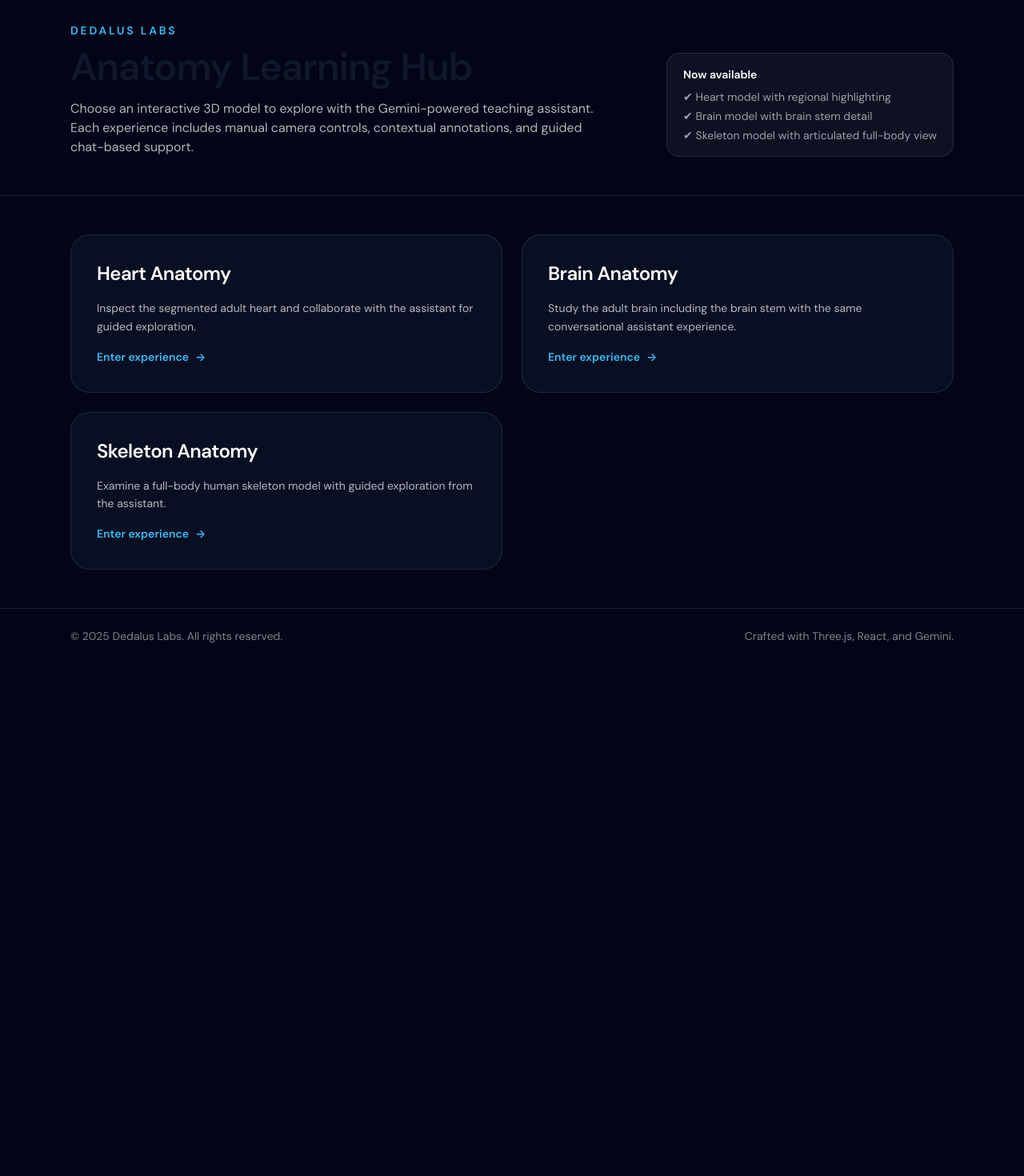
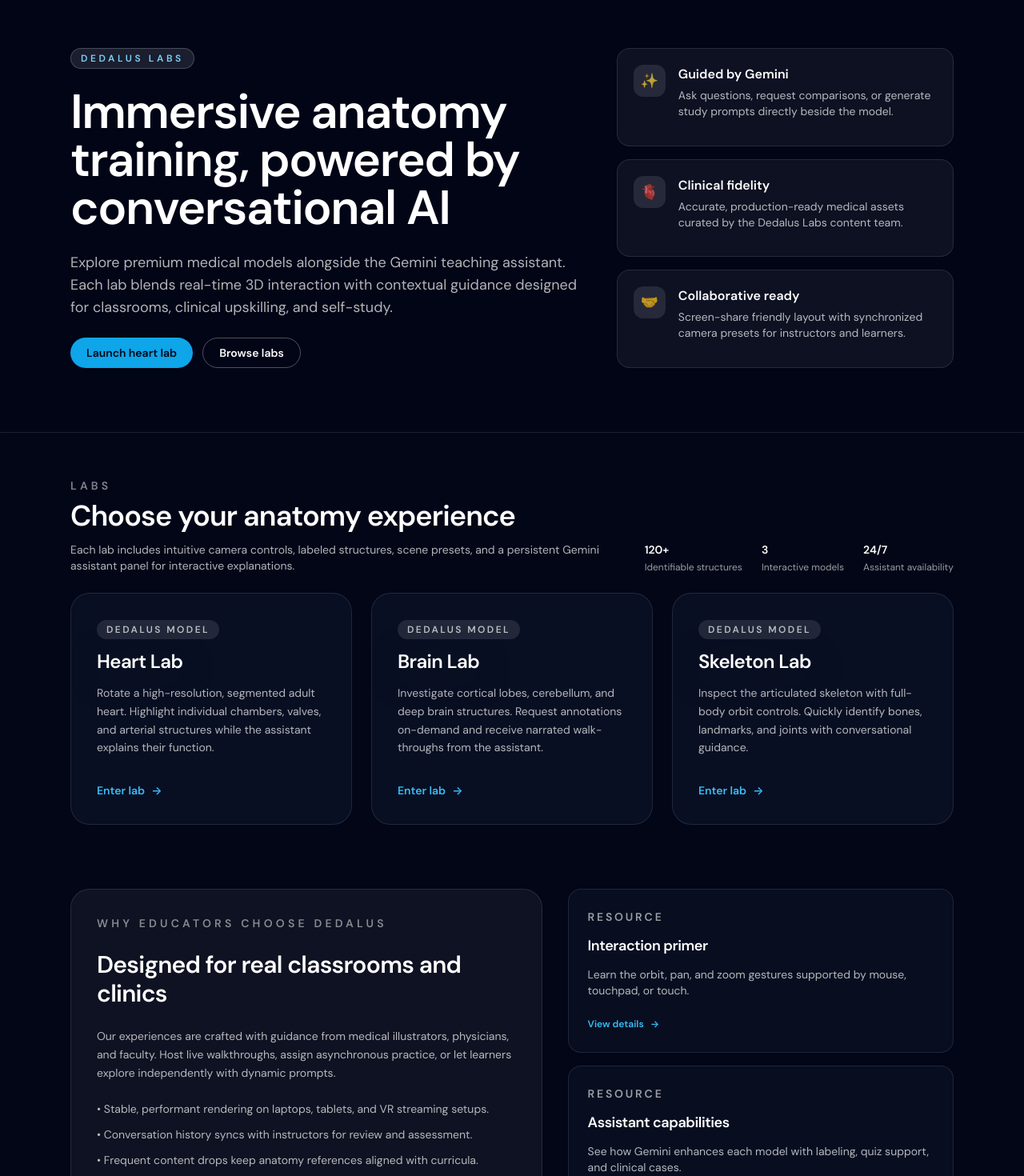
Before and after one commit to decaylee13/Anatomy_View, a React (Vite) app in the folder frontend/: page / in a window 1280 px wide. Shown: the part 20-1490 px from the top of the page at 80% size. Before the commit the page ends 849 px from the top, so only its background shows below. Built offline with nearby package versions, Linux system fonts and the light colour scheme.

Commit message:
Revamp home page with marketing-focused layout

```diff
--- a/frontend/src/Home.jsx
+++ b/frontend/src/Home.jsx
@@ -1,70 +1,210 @@
 import { Link } from 'react-router-dom';
 
-const models = [
+const experiences = [
   {
-    name: 'Heart Anatomy',
-    description: 'Inspect the segmented adult heart and collaborate with the assistant for guided exploration.',
+    name: 'Heart Lab',
+    description:
+      'Rotate a high-resolution, segmented adult heart. Highlight individual chambers, valves, and arterial structures while the assistant explains their function.',
     href: '/heart',
-    accent: 'from-rose-500/80 to-rose-600/60'
+    accent: 'from-rose-500/90 via-rose-500/60 to-rose-600/40'
   },
   {
-    name: 'Brain Anatomy',
-    description: 'Study the adult brain including the brain stem with the same conversational assistant experience.',
+    name: 'Brain Lab',
+    description:
+      'Investigate cortical lobes, cerebellum, and deep brain structures. Request annotations on-demand and receive narrated walk-throughs from the assistant.',
     href: '/brain',
-    accent: 'from-indigo-500/80 to-indigo-600/60'
+    accent: 'from-indigo-500/90 via-indigo-500/60 to-indigo-600/40'
   },
   {
-    name: 'Skeleton Anatomy',
-    description: 'Examine a full-body human skeleton model with guided exploration from the assistant.',
+    name: 'Skeleton Lab',
+    description:
+      'Inspect the articulated skeleton with full-body orbit controls. Quickly identify bones, landmarks, and joints with conversational guidance.',
     href: '/skeleton',
-    accent: 'from-amber-500/80 to-amber-600/60'
+    accent: 'from-amber-500/90 via-amber-500/60 to-amber-600/40'
   }
 ];
 
+const highlights = [
+  {
+    title: 'Guided by Gemini',
+    detail: 'Ask questions, request comparisons, or generate study prompts directly beside the model.',
+    icon: '✨'
+  },
+  {
+    title: 'Clinical fidelity',
+    detail: 'Accurate, production-ready medical assets curated by the Dedalus Labs content team.',
+    icon: '🫀'
+  },
+  {
+    title: 'Collaborative ready',
+    detail: 'Screen-share friendly layout with synchronized camera presets for instructors and learners.',
+    icon: '🤝'
+  }
+];
+
+const quickLinks = [
+  {
+    title: 'Interaction primer',
+    description: 'Learn the orbit, pan, and zoom gestures supported by mouse, touchpad, or touch.',
+    href: '/docs/controls'
+  },
+  {
+    title: 'Assistant capabilities',
+    description: 'See how Gemini enhances each model with labeling, quiz support, and clinical cases.',
+    href: '/docs/assistant'
+  }
+];
+
+function ExperienceCard({ experience }) {
+  return (
+    <Link
+      to={experience.href}
+      className="group relative flex flex-col overflow-hidden rounded-3xl border border-white/10 bg-slate-900/60 p-8 transition duration-300 hover:border-white/30 hover:bg-slate-900/80"
+    >
+      <div className={`pointer-events-none absolute inset-0 -z-10 bg-gradient-to-br ${experience.accent} opacity-0 transition duration-300 group-hover:opacity-25`} />
+      <div className="relative flex flex-1 flex-col justify-between gap-8">
+        <div className="space-y-3">
+          <span className="inline-flex items-center rounded-full bg-white/10 px-3 py-1 text-xs font-semibold uppercase tracking-[0.2em] text-white/70">
+            Dedalus model
+          </span>
+          <h3 className="text-2xl font-semibold text-white drop-shadow-[0_8px_25px_rgba(15,23,42,0.4)]">
+            {experience.name}
+          </h3>
+          <p className="text-sm leading-relaxed text-white/70">{experience.description}</p>
+        </div>
+        <span className="inline-flex items-center gap-2 text-sm font-semibold text-sky-400 transition group-hover:translate-x-1 group-hover:text-sky-200">
+          Enter lab
+          <span aria-hidden="true">→</span>
+        </span>
+      </div>
+    </Link>
+  );
+}
+
+function HighlightBadge({ highlight }) {
+  return (
+    <div className="flex items-start gap-4 rounded-2xl border border-white/10 bg-white/5 p-5 text-sm text-white/70">
+      <div className="flex h-10 w-10 flex-shrink-0 items-center justify-center rounded-xl bg-white/10 text-lg">{highlight.icon}</div>
+      <div className="space-y-1">
+        <p className="text-base font-semibold text-white">{highlight.title}</p>
+        <p>{highlight.detail}</p>
+      </div>
+    </div>
+  );
+}
+
+function QuickLinkCard({ item }) {
+  return (
+    <a
+      href={item.href}
+      className="group relative overflow-hidden rounded-2xl border border-white/10 bg-slate-900/50 p-6 transition hover:border-white/30 hover:bg-slate-900/80"
+    >
+      <div className="space-y-3">
+        <p className="text-sm font-semibold uppercase tracking-[0.2em] text-white/60">Resource</p>
+        <h3 className="text-lg font-semibold text-white">{item.title}</h3>
+        <p className="text-sm text-white/70">{item.description}</p>
+      </div>
+      <span className="mt-6 inline-flex items-center gap-2 text-xs font-semibold text-sky-400 transition group-hover:translate-x-1 group-hover:text-sky-200">
+        View details
+        <span aria-hidden="true">→</span>
+      </span>
+    </a>
+  );
+}
+
 function Home() {
   return (
-    <div className="flex min-h-screen flex-col bg-slate-950 text-white">
-      <header className="border-b border-white/10 bg-slate-950/80">
-        <div className="mx-auto flex w-full max-w-6xl flex-col gap-4 px-6 py-12 sm:flex-row sm:items-end sm:justify-between">
-          <div>
-            <p className="text-sm font-semibold uppercase tracking-[0.2em] text-sky-400">Dedalus Labs</p>
-            <h1 className="mt-3 text-4xl font-semibold leading-tight sm:text-5xl">Anatomy Learning Hub</h1>
-            <p className="mt-4 max-w-2xl text-base text-white/70">
-              Choose an interactive 3D model to explore with the Gemini-powered teaching assistant. Each experience includes
-              manual camera controls, contextual annotations, and guided chat-based support.
+    <div className="relative min-h-screen overflow-hidden bg-slate-950 text-white">
+      <div className="pointer-events-none absolute inset-0 -z-10 bg-[radial-gradient(circle_at_top,_rgba(56,189,248,0.12),_transparent_60%)]" />
+      <div className="pointer-events-none absolute inset-y-0 right-0 -z-10 w-[40rem] max-w-full translate-x-1/3 bg-[conic-gradient(from_140deg_at_50%_50%,_rgba(59,130,246,0.18),_transparent_60%)] blur-3xl" />
+
+      <header className="border-b border-white/10 bg-slate-950/80 backdrop-blur">
+        <div className="mx-auto flex w-full max-w-6xl flex-col gap-12 px-6 py-16 lg:flex-row lg:items-end lg:justify-between lg:py-20">
+          <div className="max-w-2xl space-y-6">
+            <p className="inline-flex items-center rounded-full border border-white/20 bg-white/10 px-3 py-1 text-xs font-semibold uppercase tracking-[0.3em] text-sky-300">
+              Dedalus Labs
             </p>
+            <h1 className="text-4xl font-semibold leading-tight text-white sm:text-5xl lg:text-6xl">
+              Immersive anatomy training, powered by conversational AI
+            </h1>
+            <p className="text-base text-white/70 sm:text-lg">
+              Explore premium medical models alongside the Gemini teaching assistant. Each lab blends real-time 3D interaction with contextual guidance designed for classrooms, clinical upskilling, and self-study.
+            </p>
+            <div className="flex flex-wrap gap-3">
+              <Link
+                to="/heart"
+                className="inline-flex items-center justify-center rounded-full bg-sky-500 px-5 py-2 text-sm font-semibold text-slate-950 transition hover:bg-sky-400"
+              >
+                Launch heart lab
+              </Link>
+              <Link
+                to="/brain"
+                className="inline-flex items-center justify-center rounded-full border border-white/30 px-5 py-2 text-sm font-semibold text-white transition hover:border-white/60 hover:text-sky-200"
+              >
+                Browse labs
+              </Link>
+            </div>
           </div>
-          <div className="rounded-2xl border border-white/10 bg-white/5 px-5 py-4 text-sm text-white/70">
-            <p className="font-semibold text-white">Now available</p>
-            <ul className="mt-2 space-y-1 text-white/60">
-              <li>✔ Heart model with regional highlighting</li>
-              <li>✔ Brain model with brain stem detail</li>
-              <li>✔ Skeleton model with articulated full-body view</li>
-            </ul>
+          <div className="grid w-full max-w-md gap-4 self-stretch text-sm text-white/70">
+            {highlights.map((highlight) => (
+              <HighlightBadge key={highlight.title} highlight={highlight} />
+            ))}
           </div>
         </div>
       </header>
 
-      <main className="mx-auto flex w-full max-w-6xl flex-1 flex-col gap-10 px-6 py-12">
-        <div className="grid gap-6 sm:grid-cols-2">
-          {models.map((model) => (
-            <Link
-              key={model.name}
-              to={model.href}
-              className="group relative overflow-hidden rounded-3xl border border-white/10 bg-slate-900/60 p-8 transition hover:border-white/30 hover:bg-slate-900/80"
-            >
-              <div className={`pointer-events-none absolute inset-0 bg-gradient-to-br ${model.accent} opacity-0 transition group-hover:opacity-20`} />
-              <div className="relative space-y-4">
-                <h2 className="text-2xl font-semibold text-white">{model.name}</h2>
-                <p className="text-sm leading-relaxed text-white/70">{model.description}</p>
-                <span className="inline-flex items-center gap-2 text-sm font-semibold text-sky-400 transition group-hover:text-sky-300">
-                  Enter experience
-                  <span aria-hidden="true">→</span>
-                </span>
+      <main className="mx-auto flex w-full max-w-6xl flex-1 flex-col gap-20 px-6 py-14">
+        <section className="space-y-6">
+          <div className="flex flex-col gap-4 sm:flex-row sm:items-end sm:justify-between">
+            <div>
+              <p className="text-sm font-semibold uppercase tracking-[0.3em] text-white/50">Labs</p>
+              <h2 className="mt-2 text-3xl font-semibold text-white sm:text-4xl">Choose your anatomy experience</h2>
+              <p className="mt-3 max-w-2xl text-sm text-white/70">
+                Each lab includes intuitive camera controls, labeled structures, scene presets, and a persistent Gemini assistant panel for interactive explanations.
+              </p>
+            </div>
+            <div className="flex gap-6 text-xs text-white/60">
+              <div className="space-y-1">
+                <p className="text-sm font-semibold text-white">120+</p>
+                <p>Identifiable structures</p>
               </div>
-            </Link>
-          ))}
-        </div>
+              <div className="space-y-1">
+                <p className="text-sm font-semibold text-white">3</p>
+                <p>Interactive models</p>
+              </div>
+              <div className="space-y-1">
+                <p className="text-sm font-semibold text-white">24/7</p>
+                <p>Assistant availability</p>
+              </div>
+            </div>
+          </div>
+          <div className="grid gap-6 lg:grid-cols-3">
+            {experiences.map((experience) => (
+              <ExperienceCard key={experience.name} experience={experience} />
+            ))}
+          </div>
+        </section>
+
+        <section className="grid gap-8 lg:grid-cols-[1.1fr_0.9fr]">
+          <div className="space-y-6 rounded-3xl border border-white/10 bg-white/5 p-8">
+            <p className="text-sm font-semibold uppercase tracking-[0.3em] text-white/50">Why educators choose Dedalus</p>
+            <h2 className="text-3xl font-semibold text-white">Designed for real classrooms and clinics</h2>
+            <p className="text-sm leading-relaxed text-white/70">
+              Our experiences are crafted with guidance from medical illustrators, physicians, and faculty. Host live walkthroughs, assign asynchronous practice, or let learners explore independently with dynamic prompts.
+            </p>
+            <ul className="space-y-3 text-sm text-white/70">
+              <li>• Stable, performant rendering on laptops, tablets, and VR streaming setups.</li>
+              <li>• Conversation history syncs with instructors for review and assessment.</li>
+              <li>• Frequent content drops keep anatomy references aligned with curricula.</li>
+            </ul>
+          </div>
+
+          <div className="grid gap-4">
+            {quickLinks.map((item) => (
+              <QuickLinkCard key={item.title} item={item} />
+            ))}
+          </div>
+        </section>
       </main>
 
       <footer className="border-t border-white/10 bg-slate-950/80">
```
